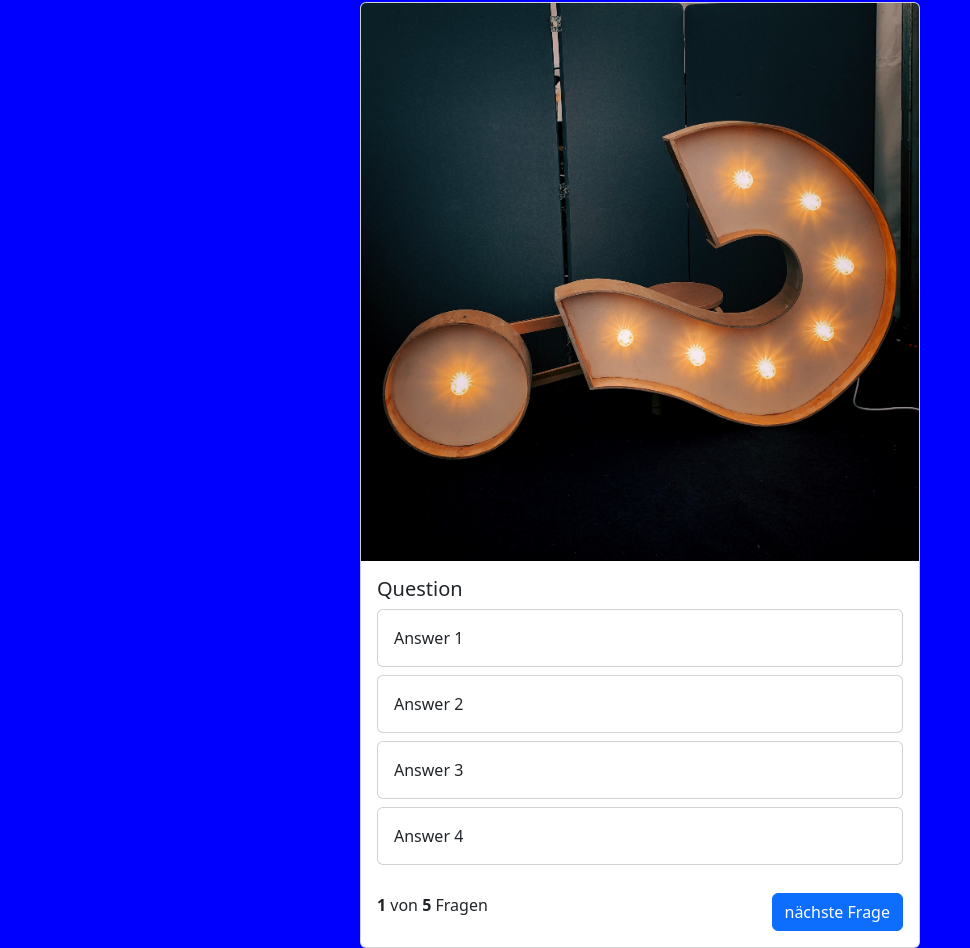
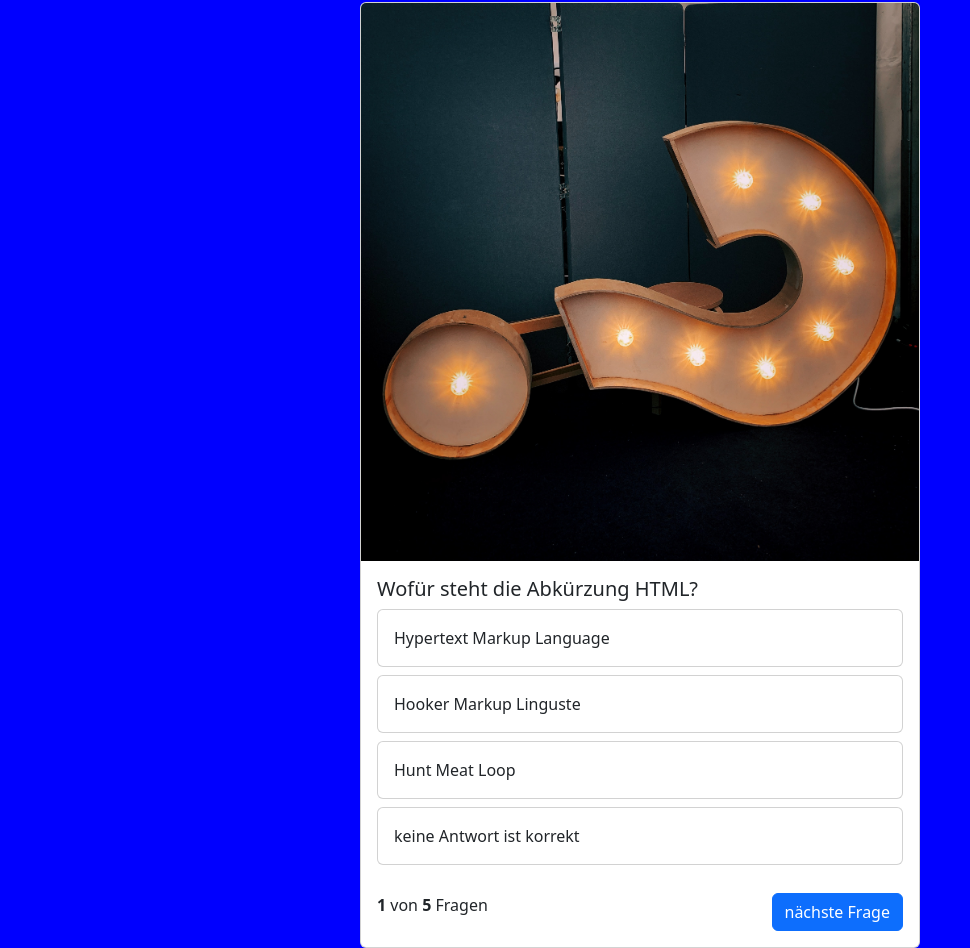
Before and after one commit to T-Syllow/Quizapp, a website: page index.html in a window 1280 px wide. Shown: the part 48-996 px from the top of the page, without its empty margins (0-970 px from the left). Drawn offline with nearby package versions, Linux system fonts and the light colour scheme.

Commit message:
question and answers now load when started

```diff
--- a/index.html
+++ b/index.html
@@ -20,29 +20,29 @@
     <div class="card quizcard">
         <img src="img/questionmark.jpg" class="card-img-top" alt="...">
         <div class="card-body">
-          <h5 class="card-title">Question</h5>
+          <h5 class="card-title" id="question">Question</h5>
           <div class="card mb-2">
             <div class="card-body">
-              Answer 1
+              <span id="answer1"></span>
             </div>
           </div>
           <div class="card  mb-2">
             <div class="card-body">
-              Answer 2
+                <span id="answer2"></span>
             </div>
           </div>
           <div class="card  mb-2">
             <div class="card-body">
-              Answer 3
+                <span id="answer3"></span>
             </div>
           </div>
           <div class="card  mb-2">
             <div class="card-body">
-              Answer 4
+                <span id="answer4"></span>
             </div>
           </div>
           <div class="quizcard-bottom">
-            <span><b>1</b> von <b>5</b> Fragen</span>
+            <span><b>1</b> von <b id="maxQuestions"></b> Fragen</span>
 
             <button type="button" class="btn btn-primary">nächste Frage</button>
           </div>
--- a/script.js
+++ b/script.js
@@ -2,9 +2,9 @@ let questions = [
     {
         "question": "Wofür steht die Abkürzung HTML?",
         "answer1": "Hypertext Markup Language",
-        "answer2": "Hypertext Markup Language",
-        "answer3": "Hypertext Markup Language",
-        "answer4": "Hypertext Markup Language",
+        "answer2": "Hooker Markup Linguste",
+        "answer3": "Hunt Meat Loop",
+        "answer4": "keine Antwort ist korrekt",
         "rightAnswer": 1
     },
     {
@@ -40,7 +40,21 @@ let questions = [
         "rightAnswer": 1
     }
 ];
+let currentQuestionNumber = 0;
 
 function init() {
+    getTagById('maxQuestions').innerText = questions.length;
+    setupQuestion(currentQuestionNumber);
+}
 
+function getTagById(id) {
+    return document.getElementById(id);
 }
+
+function setupQuestion(currentQuestionNumber) {
+    document.getElementById('question').innerHTML = questions[currentQuestionNumber]["question"];
+    document.getElementById('answer1').innerHTML = questions[currentQuestionNumber]["answer1"];
+    document.getElementById('answer2').innerHTML = questions[currentQuestionNumber]["answer2"];
+    document.getElementById('answer3').innerHTML = questions[currentQuestionNumber]["answer3"];
+    document.getElementById('answer4').innerHTML = questions[currentQuestionNumber]["answer4"];
+}
```
